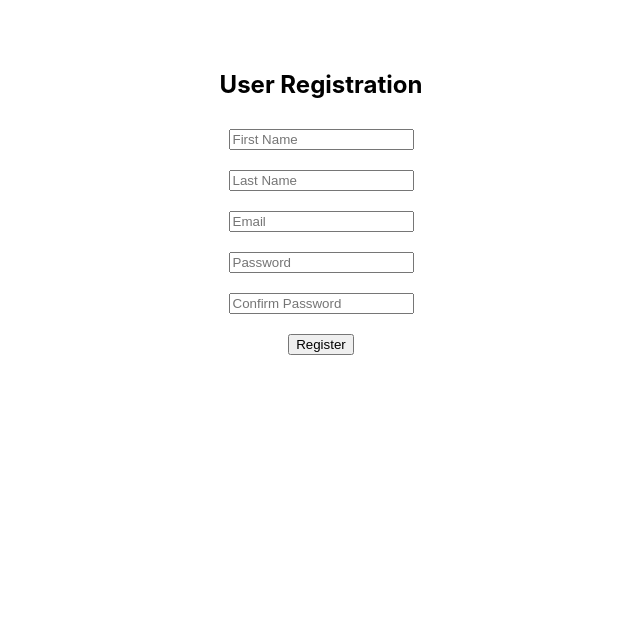
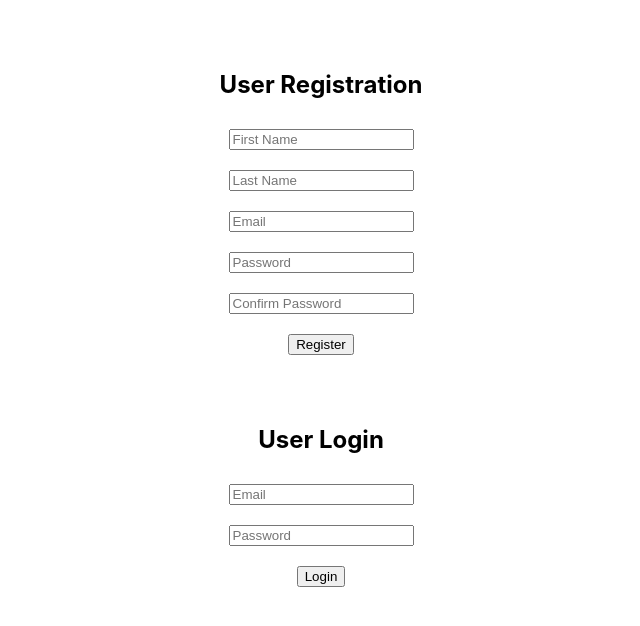
Before and after one commit to Gevork-Manukyan/website-tutorial, a React (Create React App) app: page / in a window 1280 px wide. Shown: the top 626 px of the page, without its empty margins (319-959 px from the left). Built offline with nearby package versions, Linux system fonts and the light colour scheme.

Commit message:
creates user login

```diff
--- a/src/Components/App/App.js
+++ b/src/Components/App/App.js
@@ -1,3 +1,4 @@
+import Login from '../Login/Login';
 import Register from '../Register/Register';
 import './App.css';
 
@@ -5,6 +6,7 @@ function App() {
   return (
     <div className="App">
       <Register />
+      <Login />
     </div>
   );
 }
--- a/src/Components/Login/Login.css
+++ b/src/Components/Login/Login.css
@@ -0,0 +1,14 @@
+.user-login-form {
+    display: flex;
+    flex-direction: column;
+    align-items: center;
+    margin-top: 50px;
+  }
+
+  .form-input {
+    margin: 10px 0;
+  }
+
+  .form-button {
+    margin-top: 10px;
+  }
--- a/src/Components/Login/Login.js
+++ b/src/Components/Login/Login.js
@@ -0,0 +1,40 @@
+import React, { useState } from "react";
+import "./Login.css";
+
+function Login() {
+  const [email, setEmail] = useState("");
+  const [password, setPassword] = useState("");
+
+  const handleSubmit = (event) => {
+    event.preventDefault();
+  };
+
+  return (
+    <form className="user-login-form" onSubmit={handleSubmit}>
+      <h2>User Login</h2>
+      <input
+        id="email"
+        className="form-input"
+        type="email"
+        name="email"
+        placeholder="Email"
+        value={email}
+        onChange={(event) => setEmail(event.target.value)}
+      />
+      <input
+        id="password"
+        className="form-input"
+        type="password"
+        name="password"
+        placeholder="Password"
+        value={password}
+        onChange={(event) => setPassword(event.target.value)}
+      />
+      <button type="submit" className="form-button">
+        Login
+      </button>
+    </form>
+  );
+};
+
+export default Login;
```
